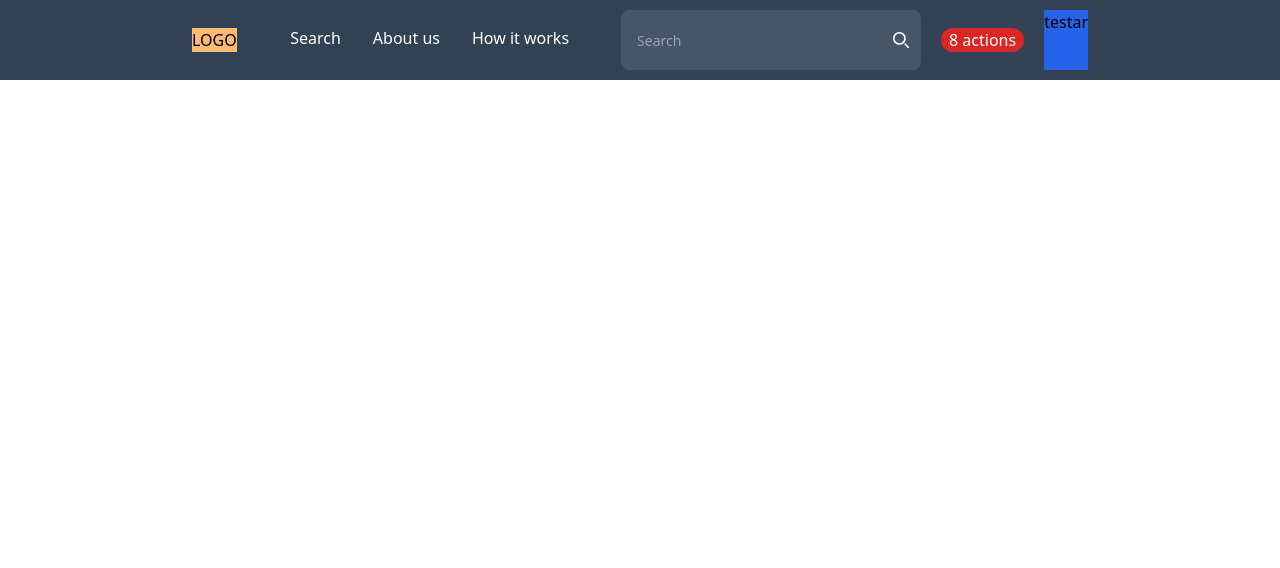
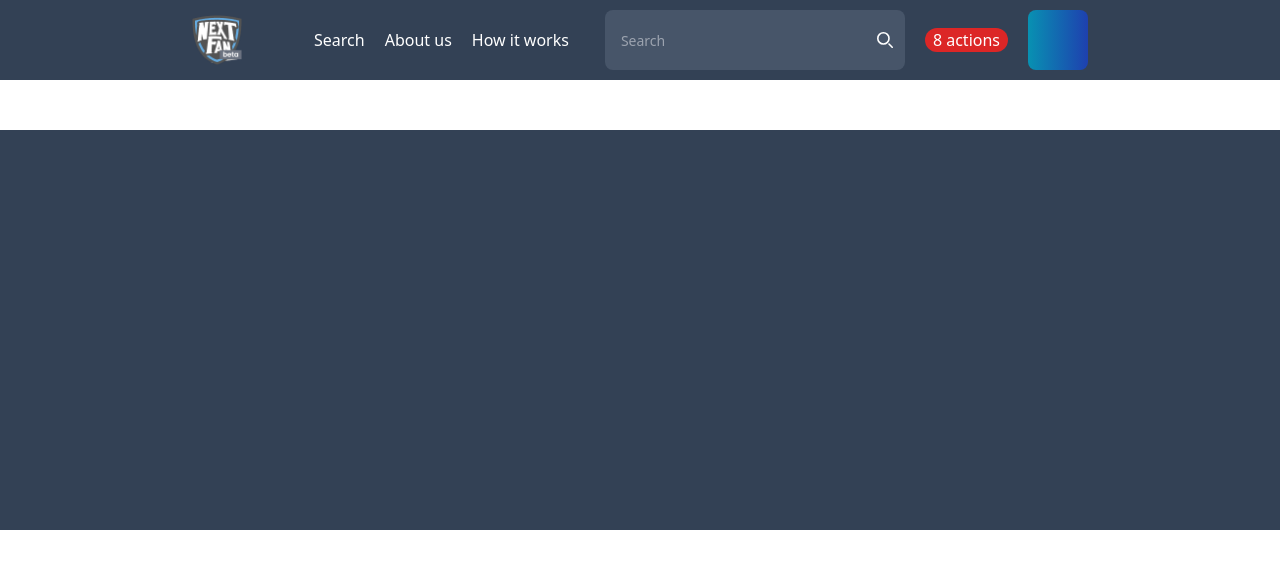
Before and after one commit to mateussbenetti/learn-react, a React (Create React App) app: page / in a window 1280 px wide. Shown: the top 568 px of the page. Built offline with nearby package versions, Linux system fonts and the light colour scheme.

Commit message:
starting create homepagefooter

```diff
--- a/package.json
+++ b/package.json
@@ -3,6 +3,10 @@
   "version": "0.1.0",
   "private": true,
   "dependencies": {
+    "@fortawesome/fontawesome-svg-core": "^6.6.0",
+    "@fortawesome/free-brands-svg-icons": "^6.6.0",
+    "@fortawesome/free-solid-svg-icons": "^6.6.0",
+    "@fortawesome/react-fontawesome": "^0.2.2",
     "@testing-library/jest-dom": "^5.17.0",
     "@testing-library/react": "^13.4.0",
     "@testing-library/user-event": "^13.5.0",
--- a/src/App.tsx
+++ b/src/App.tsx
@@ -1,4 +1,8 @@
 import HomePage from "./home-page/HomePage";
+import { library } from "@fortawesome/fontawesome-svg-core";
+import { fas } from "@fortawesome/free-solid-svg-icons";
+
+library.add(fas);
 
 function App() {
   // return <ImageBlockPage></ImageBlockPage>;
--- a/src/home-page/HomePage.tsx
+++ b/src/home-page/HomePage.tsx
@@ -1,5 +1,12 @@
+import HomePageFooter from "./HomePageFooter";
 import HomePageHeader from "./HomePageHeader";
 
 export default function HomePage() {
-  return <HomePageHeader />;
+  return (
+    <div>
+      <HomePageHeader />
+      <div className="h-[50px] bg-white"></div>
+      <HomePageFooter />
+    </div>
+  );
 }
--- /dev/null
+++ b/src/home-page/HomePageFooter.tsx
@@ -0,0 +1,3 @@
+export default function HomePageFooter() {
+  return <div className="h-[400px] bg-slate-700"></div>;
+}
--- a/src/home-page/HomePageHeader.tsx
+++ b/src/home-page/HomePageHeader.tsx
@@ -1,23 +1,50 @@
+import { FontAwesomeIcon } from "@fortawesome/react-fontawesome";
 
 export default function HomePageHeader() {
   return (
+    <div>
+      <div className="lg:hidden">
+        <div className="h-[60px] bg-slate-700 flex items-center justify-between p-6">
+          <img
+            className="w-[45px]"
+            src="./assets/images/logo-nextfan.png"
+            alt=""
+          />
+          <div className="flex gap-6 ">
+            <FontAwesomeIcon className="text-white text-xl" icon="search" />
+            <FontAwesomeIcon className="text-white text-xl" icon="bars" />
+          </div>
+        </div>
+      </div>
+      <div className="hidden lg:block">
         <div className="flex w-full bg-slate-700 justify-center">
           <div className="w-[70%]">
             <div className="flex justify-between items-center h-[80px]">
-          <div className="bg-orange-300">
-            <div>LOGO</div>
-          </div>
-          <div className="flex gap-5">
-            <div className="p-4 text-white">
-              <a href="#" className="p-4">
+              <img
+                className="flex-none w-[50px]"
+                src="./assets/images/logo-nextfan.png"
+                alt=""
+              />
+
+              <div className="flex gap-5 items-center">
+                <div className="p-4 text-white flex gap-5">
+                  <div>
+                    <a href="#" className="">
                       Search
                     </a>
-              <a href="#" className="p-4">
+                  </div>
+
+                  <div>
+                    <a href="#" className="">
                       About us
                     </a>
-              <a href="#" className="p-4">
+                  </div>
+
+                  <div>
+                    <a href="#" className="">
                       How it works
                     </a>
+                  </div>
                 </div>
                 <div className="flex items-center w-[300px] ">
                   <label
@@ -53,11 +80,13 @@ export default function HomePageHeader() {
                   </div>
                 </div>
                 <div className="flex items-center">
-              <div className=" bg-red-600 text-white rounded-xl px-2">
+                  <div className=" bg-red-600 text-white rounded-xl px-2 text-nowrap">
                     8 actions
                   </div>
                 </div>
-            <div className="bg-blue-600 ">testar</div>
+                <div className="flex-none bg-gradient-to-r from-cyan-600 to-blue-800 rounded-lg w-[60px] h-[60px] "></div>
+              </div>
+            </div>
           </div>
         </div>
       </div>
```
Also changed, not shown: public/assets/images/logo-nextfan.png (added), 1 other file (tests, documents, lock files or other folders). Lines whose indentation alone changed are shown as unchanged.
